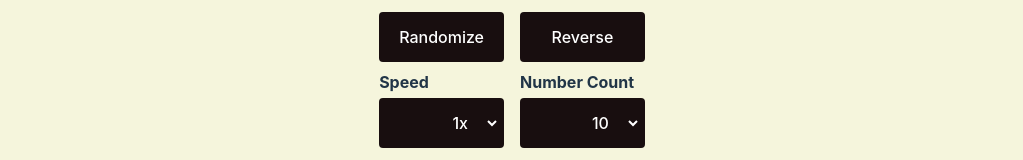
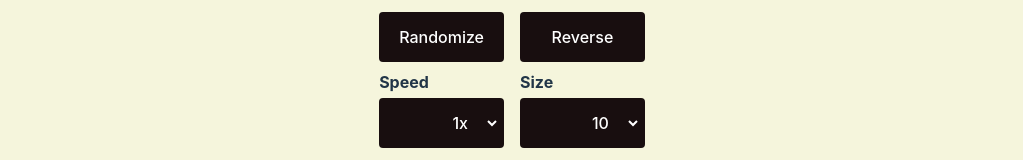
Before and after one commit to Tailsxz/sort-visualizer, a React (Vite) app: page / in a window 1280 px wide. Shown: the part 943-1103 px from the top of the page, without its empty margins (128-1151 px from the left). Built offline with nearby package versions, Linux system fonts and the light colour scheme.

Commit message:
fix: updated size control label

```diff
--- a/src/App.jsx
+++ b/src/App.jsx
@@ -487,7 +487,7 @@ function App() {
               </select>
             </li>
             <li>
-              <label htmlFor="length">Number Count</label>
+              <label htmlFor="length">Size</label>
               <select
                 className="menuItem"
                 name="length"
```
